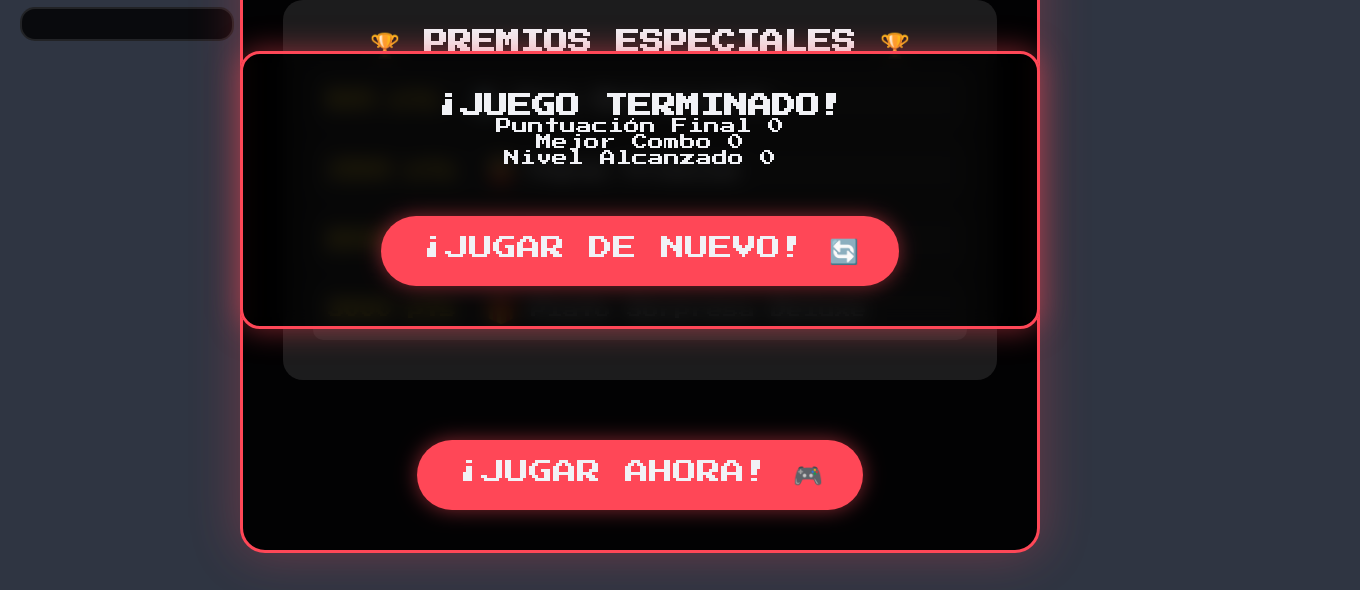
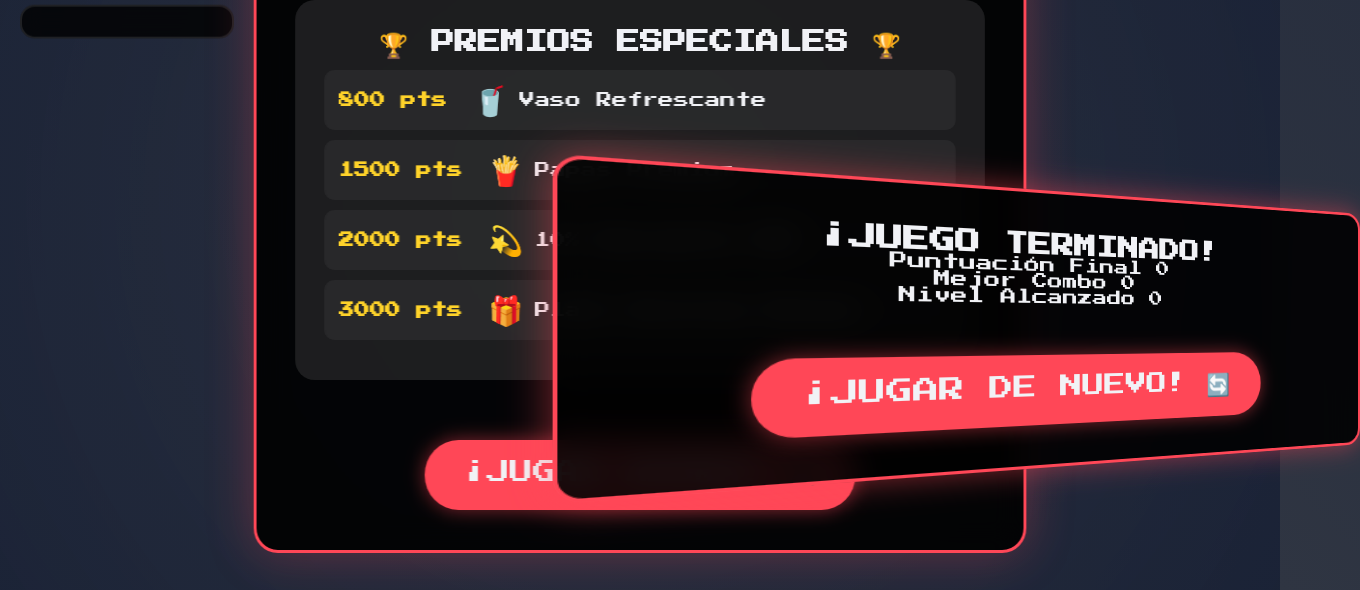
Before and after one commit to Scanlove/Juego2ThiagoBurger, a plain HTML site: page index.html in a window 1280 px wide. Shown: the part 210-800 px from the top of the page, 1360 px wide, since content can reach past the window. Drawn offline with Linux system fonts and the light colour scheme.

Commit message:
Update styles.css

```diff
--- a/styles.css
+++ b/styles.css
@@ -20,32 +20,36 @@
 body {
     font-family: 'Press Start 2P', cursive;
     overflow: hidden;
-    background: var(--background-dark);
+    background: linear-gradient(45deg, var(--background-dark), #1a2236);
+    perspective: 1000px;
+    cursor: none;
 }
 
-/* Contenedor principal */
 .game-container {
     position: relative;
     width: 100vw;
     height: 100vh;
+    background: radial-gradient(circle at center, rgba(47, 53, 66, 0.7), rgba(26, 34, 54, 0.9));
+    overflow: hidden;
 }
 
-/* Canvas */
 #gameCanvas {
     position: absolute;
     top: 0;
     left: 0;
     width: 100%;
     height: 100%;
-    filter: drop-shadow(0 0 20px rgba(0, 0, 0, 0.5));
+    filter: drop-shadow(0 0 20px rgba(0, 0, 0, 0.5)) brightness(1.1);
+    transition: all 0.3s ease;
 }
 
-/* HUD y estadísticas */
 .hud {
     position: fixed;
     top: 20px;
     left: 20px;
     z-index: 100;
+    display: flex;
+    flex-direction: column;
 }
 
 .game-stat {
@@ -56,20 +60,21 @@ body {
     border-radius: 15px;
     font-size: 20px;
     text-shadow: var(--neon-glow);
-    animation: pulseGlow 2s infinite;
+    animation: pulseGlow 2s infinite, floatMovement 3s infinite alternate ease-in-out;
     border: 2px solid rgba(255, 255, 255, 0.1);
-    backdrop-filter: blur(5px);
+    backdrop-filter: blur(10px);
+    transform-style: preserve-3d;
+    transition: all 0.3s ease;
 }
 
-/* Menús y pantallas */
 .menu-screen {
     position: fixed;
     top: 50%;
     left: 50%;
-    transform: translate(-50%, -50%);
+    transform: translate(-50%, -50%) rotateY(15deg);
     width: 90%;
     max-width: 800px;
-    background: rgba(0, 0, 0, 0.95);
+    background: rgba(0, 0, 0, 0.9);
     padding: 40px;
     border-radius: 25px;
     text-align: center;
@@ -77,7 +82,9 @@ body {
     color: var(--text-light);
     border: 3px solid var(--primary-color);
     box-shadow: 0 0 50px rgba(255, 71, 87, 0.3);
-    backdrop-filter: blur(10px);
+    backdrop-filter: blur(15px);
+    perspective: 500px;
+    transition: all 0.5s ease;
 }
 
 .game-title {
@@ -89,21 +96,22 @@ body {
     font-size: 48px;
     color: var(--primary-color);
     text-shadow: var(--neon-glow);
-    animation: titlePulse 2s infinite;
+    animation: titlePulse 2s infinite, glitchText 3s infinite alternate;
 }
 
 .game-title h2 {
     font-size: 32px;
     color: var(--accent-color);
     margin-top: 10px;
+    text-shadow: 0 0 10px rgba(255, 210, 42, 0.5);
 }
 
-/* Panel de recompensas */
 .rewards-panel {
     background: rgba(255, 255, 255, 0.1);
     padding: 30px;
     border-radius: 20px;
     margin-bottom: 30px;
+    transition: transform 0.3s ease;
 }
 
 .reward-item {
@@ -114,11 +122,13 @@ body {
     background: rgba(255, 255, 255, 0.05);
     border-radius: 10px;
     transition: all 0.3s ease;
+    transform-style: preserve-3d;
 }
 
 .reward-item:hover {
-    transform: translateX(10px);
+    transform: translateX(10px) rotateX(10deg);
     background: rgba(255, 255, 255, 0.1);
+    box-shadow: 0 5px 15px rgba(255, 255, 255, 0.1);
 }
 
 .reward-score {
@@ -130,9 +140,10 @@ body {
 .reward-icon {
     font-size: 24px;
     margin: 0 15px;
+    transform: scale(1.2);
+    transition: transform 0.3s ease;
 }
 
-/* Botones */
 .neon-button {
     background: var(--primary-color);
     color: var(--text-light);
@@ -146,35 +157,53 @@ body {
     transition: all 0.3s ease;
     margin-top: 30px;
     box-shadow: 0 0 20px rgba(255, 71, 87, 0.5);
+    position: relative;
+    overflow: hidden;
+}
+
+.neon-button::before {
+    content: '';
+    position: absolute;
+    top: 0;
+    left: -100%;
+    width: 100%;
+    height: 100%;
+    background: linear-gradient(120deg, transparent, rgba(255,255,255,0.3), transparent);
+    transition: all 0.5s ease;
+}
+
+.neon-button:hover::before {
+    left: 100%;
 }
 
 .neon-button:hover {
-    transform: translateY(-5px);
+    transform: translateY(-5px) scale(1.05);
     box-shadow: 0 0 30px rgba(255, 71, 87, 0.8);
 }
 
 .neon-button:active {
-    transform: translateY(0);
+    transform: translateY(0) scale(0.95);
 }
 
-/* Game Over */
 .game-over {
-    background: rgba(0, 0, 0, 0.8);
+    background: rgba(0, 0, 0, 0.9);
     color: var(--text-light);
     padding: 40px;
     border-radius: 20px;
     text-align: center;
     border: 3px solid var(--primary-color);
     box-shadow: 0 0 30px rgba(255, 71, 87, 0.5);
+    transform: perspective(500px) rotateY(15deg);
 }
 
 .reward-message {
     margin-top: 20px;
     font-size: 18px;
     color: var(--accent-color);
+    text-shadow: 0 0 10px rgba(255, 210, 42, 0.5);
 }
 
-/* Efectos visuales */
+/* Animaciones */
 @keyframes pulseGlow {
     0%, 100% { text-shadow: var(--neon-glow); }
     50% { text-shadow: none; }
@@ -187,12 +216,23 @@ body {
     }
     50% {
         transform: scale(1.05);
-        text-shadow: 0 0 20px rgba(255, 255, 255, 0.8),
-                    0 0 40px var(--primary-color);
+        text-shadow: 0 0 20px rgba(255, 255, 255, 0.8);
     }
 }
 
-/* Animaciones de juego */
+@keyframes glitchText {
+    0% { transform: translate(0) skew(0deg); }
+    20% { transform: translate(-5px, 5px) skew(-10deg); }
+    40% { transform: translate(5px, -5px) skew(10deg); }
+    60% { transform: translate(-3px, 3px) skew(-5deg); }
+    80% { transform: translate(3px, -3px) skew(5deg); }
+}
+
+@keyframes floatMovement {
+    0% { transform: translateY(0); }
+    100% { transform: translateY(-10px); }
+}
+
 .points-popup {
     position: absolute;
     color: var(--accent-color);
@@ -200,6 +240,7 @@ body {
     font-weight: bold;
     pointer-events: none;
     animation: floatUp 1s ease-out forwards;
+    text-shadow: 0 0 10px rgba(255, 210, 42, 0.5);
 }
 
 @keyframes floatUp {
@@ -213,7 +254,7 @@ body {
     }
 }
 
-/* Responsive */
+/* Responsive Design */
 @media (max-width: 768px) {
     .game-title h1 { font-size: 36px; }
     .game-title h2 { font-size: 24px; }
```
